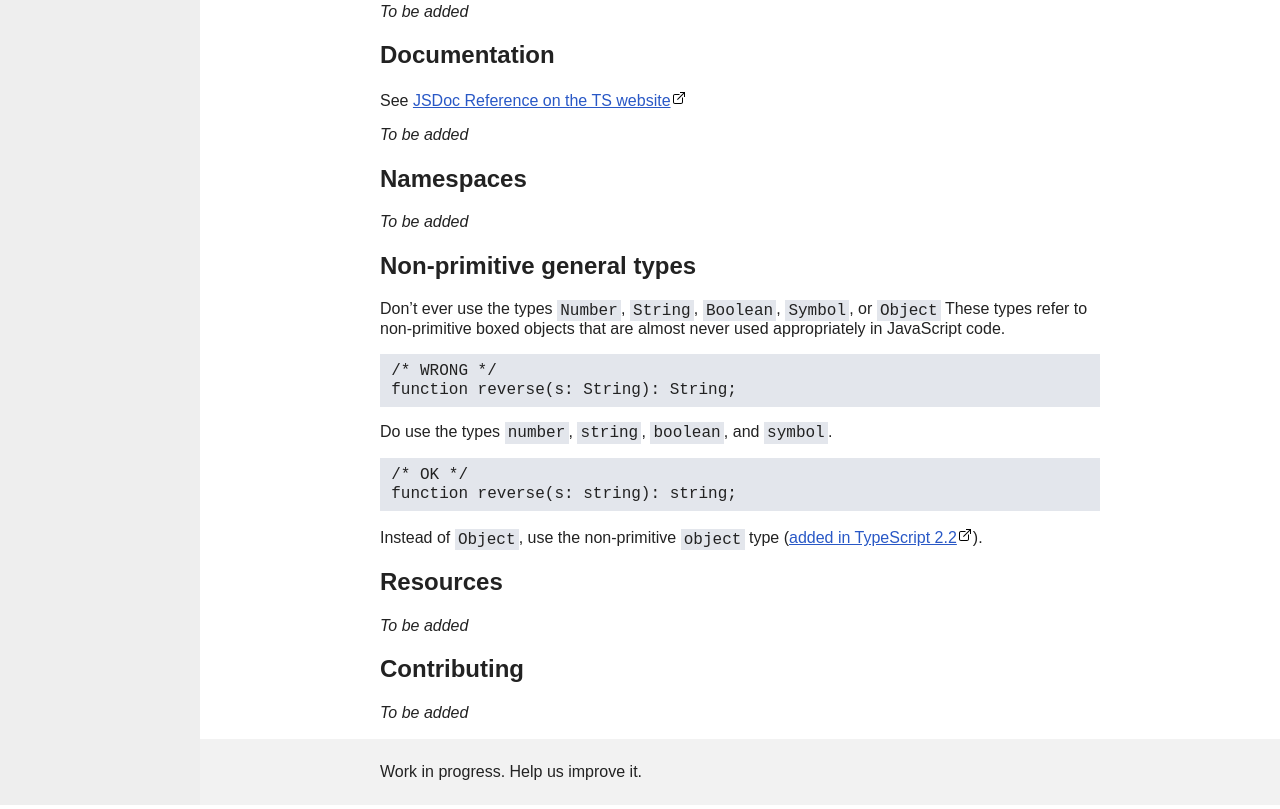
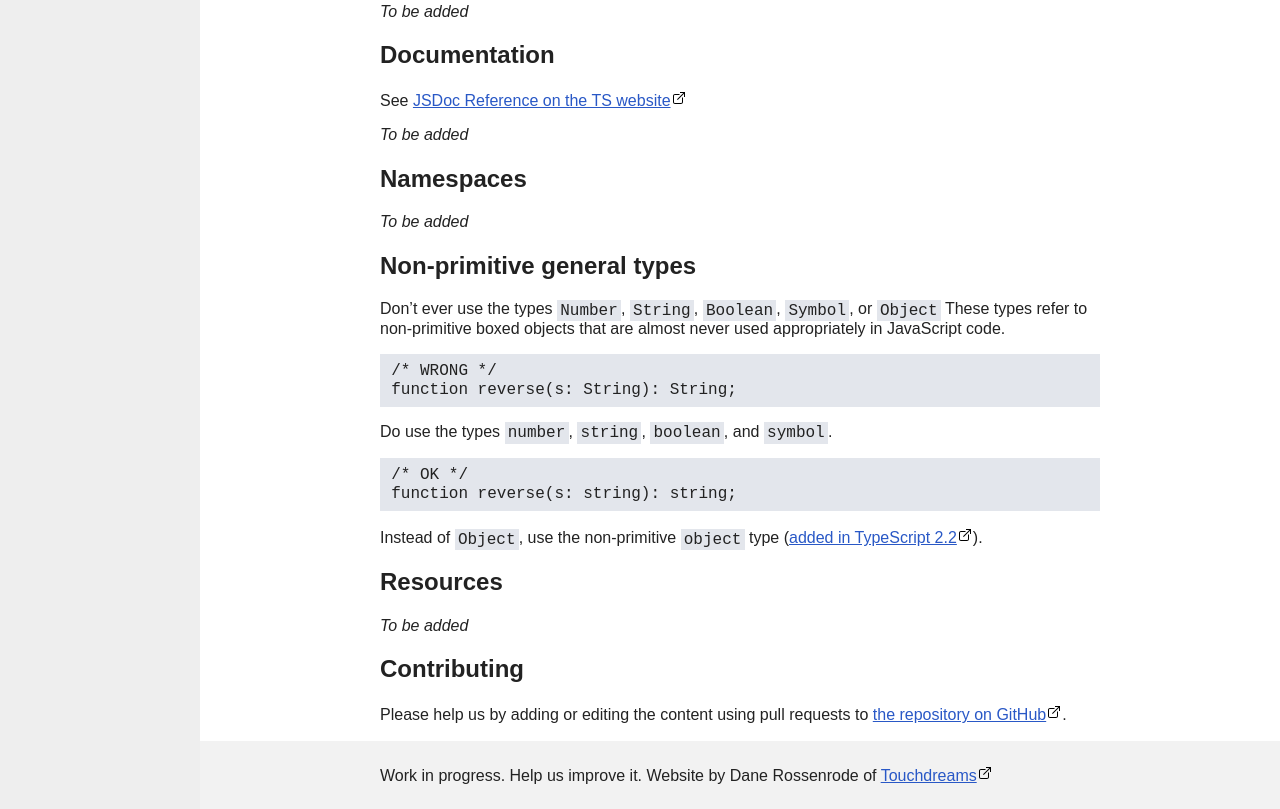
Before and after one commit to Droces/tstherightway, a website built with Parcel: page index.html in a window 1280 px wide. Shown: the part 1081-1890 px from the top of the page. Built offline with nearby package versions, Linux system fonts and the light colour scheme; a web font is replaced by a local one.

Commit message:
Adds link to creator and note about contributing via repo on GitHub

```diff
--- a/index.html
+++ b/index.html
@@ -117,12 +117,12 @@ function reverse(s: string): string;</pre>
       <p><em>To be added</em></p>
 
     <h2 id="contributing">Contributing</h2>
-      <p><em>To be added</em></p>
+      <p>Please help us by adding or editing the content using pull requests to <a href="https://github.com/Droces/tstherightway" target="_blank">the repository on GitHub</a>.</p>
   </main>
 
   <footer role="contentinfo">
     <div role="presentation">
-      <p>Work in progress. Help us improve it.</p>
+      <p>Work in progress. Help us improve it. Website by Dane Rossenrode of <a href="https://websites.touchdreams.co.za" target="_blank">Touchdreams</a></p>
     </div>
   </footer>
 
```
